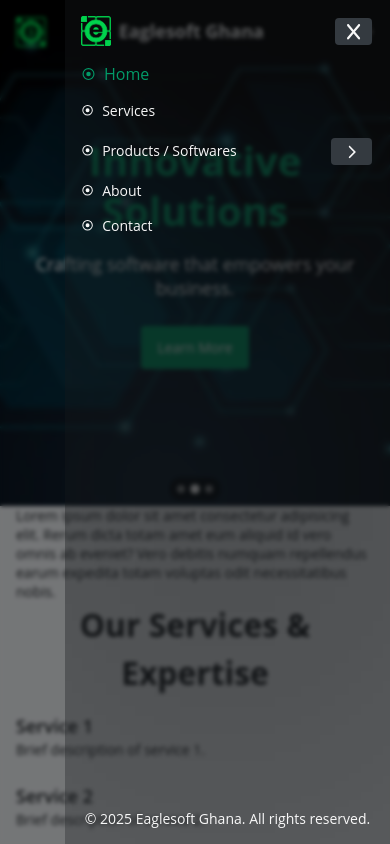
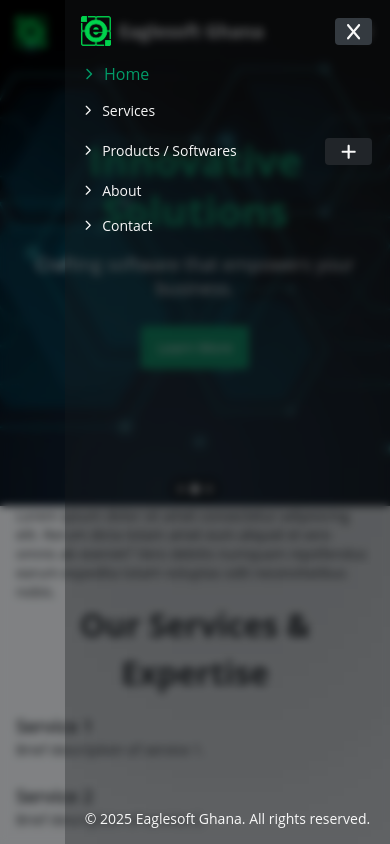
Before and after one commit to eaglesoftghana/eaglesoftghana.github.io, a Nuxt app: page / in a window 390 px wide. Both pictures are taken after a click on the button 355 px from the left and 31 px from the top of the page. Shown: the top 844 px of the page. Built offline with nearby package versions, Linux system fonts and the light colour scheme.

Commit message:
updated side menu on mobile

```diff
--- a/app/components/AppHeader.vue
+++ b/app/components/AppHeader.vue
@@ -1,7 +1,9 @@
 <script setup>
-import { faCircleDot } from '@fortawesome/free-regular-svg-icons';
+// import { faChevronRight } from '@fortawesome/free-regular-svg-icons';
 import { faBarsStaggered, faChevronDown, faChevronLeft, faChevronRight, faX } from '@fortawesome/free-solid-svg-icons';
 import { faCheck } from '@fortawesome/free-solid-svg-icons/faCheck';
+import { faMinus } from '@fortawesome/free-solid-svg-icons/faMinus';
+import { faPlus } from '@fortawesome/free-solid-svg-icons/faPlus';
 import { FontAwesomeIcon } from '@fortawesome/vue-fontawesome';
 
 const showDropdown = ref(false);
@@ -214,14 +216,14 @@ watchEffect(() => {
           <li>
             <nuxt-link to="/" class="flex items-center mb-2 mobile-menu-link" exact-active-class="mobile-menu-active"
               active-class="mobile-menu-active">
-              <FontAwesomeIcon :icon="faCircleDot" fixed-width class="mr-2" size="xs" />
+              <FontAwesomeIcon :icon="faChevronRight" fixed-width class="mr-2" size="xs" />
               Home
             </nuxt-link>
           </li>
           <li>
             <nuxt-link to="/services" class="flex items-center mb-2 mobile-menu-link"
               exact-active-class="mobile-menu-active" active-class="mobile-menu-active">
-              <FontAwesomeIcon :icon="faCircleDot" fixed-width class="mr-2" size="xs" />
+              <FontAwesomeIcon :icon="faChevronRight" fixed-width class="mr-2" size="xs" />
               Services
             </nuxt-link>
           </li>
@@ -229,13 +231,12 @@ watchEffect(() => {
             <div class="flex items-center justify-between">
               <nuxt-link to="/products" class="flex items-center mb-2 mobile-menu-link w-100"
                 exact-active-class="mobile-menu-active" active-class="mobile-menu-active">
-                <FontAwesomeIcon :icon="faCircleDot" fixed-width class="mr-2" size="xs" />
+                <FontAwesomeIcon :icon="faChevronRight" fixed-width class="mr-2" size="xs" />
                 Products / Softwares
               </nuxt-link>
-              <button class="button py-1 no-outline mb-2 bg-gray-800"
+              <button class="button py-1 no-outline mb-2 bg-gray-900"
                 @click="showMobileMenuDropdown = !showMobileMenuDropdown">
-                <FontAwesomeIcon :icon="faChevronRight"
-                  :class="{ 'rotate-90': showMobileMenuDropdown || mobileMenuLinkActive() }" />
+                <FontAwesomeIcon :icon="showMobileMenuDropdown || mobileMenuLinkActive() ? faMinus : faPlus" size="lg" />
               </button>
             </div>
             <Transition name="fade" mode="out-in">
@@ -320,14 +321,14 @@ watchEffect(() => {
           <li>
             <nuxt-link to="/about" class="flex items-center mb-2 mobile-menu-link"
               exact-active-class="mobile-menu-active" active-class="mobile-menu-active">
-              <FontAwesomeIcon :icon="faCircleDot" fixed-width class="mr-2" size="xs" />
+              <FontAwesomeIcon :icon="faChevronRight" fixed-width class="mr-2" size="xs" />
               About
             </nuxt-link>
           </li>
           <li>
             <nuxt-link to="/contact" class="flex items-center mb-2 mobile-menu-link"
               exact-active-class="mobile-menu-active" active-class="mobile-menu-active">
-              <FontAwesomeIcon :icon="faCircleDot" fixed-width class="mr-2" size="xs" />
+              <FontAwesomeIcon :icon="faChevronRight" fixed-width class="mr-2" size="xs" />
               Contact
             </nuxt-link>
           </li>
@@ -370,9 +371,9 @@ watchEffect(() => {
 }
 
 .backdrop {
-  background-color: rgba(0, 0, 0, 0.5);
-  -webkit-backdrop-filter: blur(2px);
-  backdrop-filter: blur(2px);
+  background-color: rgba(0, 0, 0, 0.45);
+  -webkit-backdrop-filter: blur(4px);
+  backdrop-filter: blur(4px);
   transition: all 0.3s ease;
   display: flex;
   justify-content: end;
```
